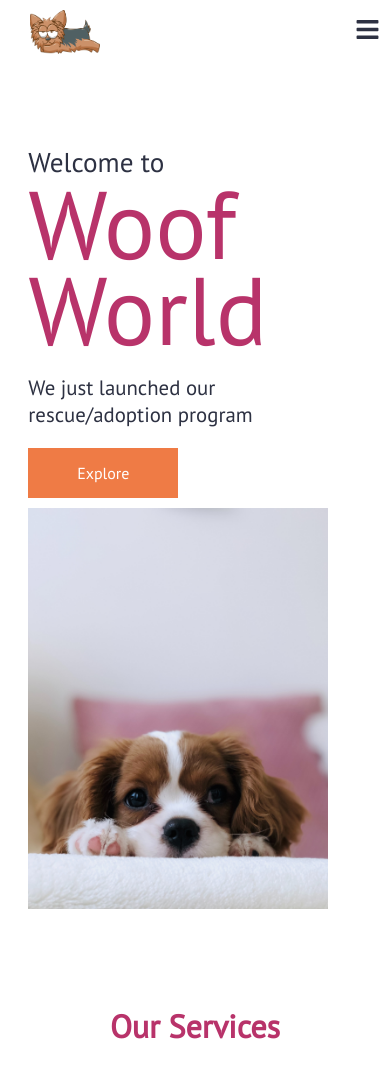
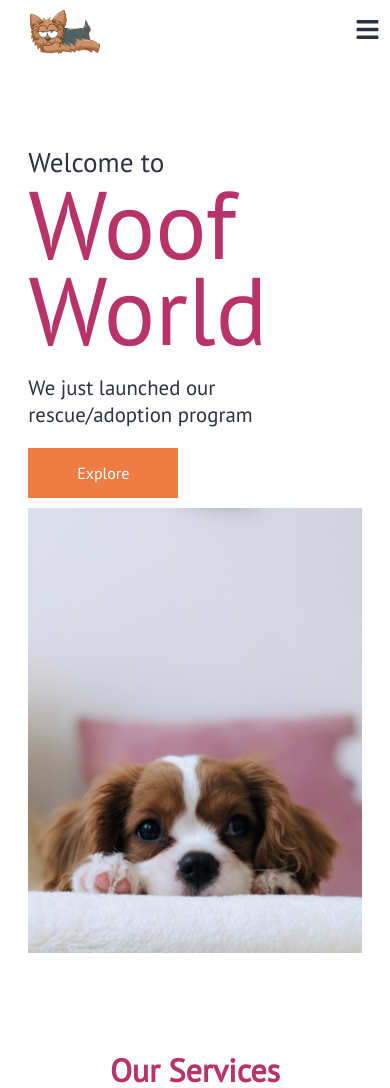
Before and after one commit to SomtooFromLaffy/WoofWorld, a React (Create React App) app in the folder woofworld/: page / in a window 390 px wide. Shown: the top 1088 px of the page. Built offline with nearby package versions, Linux system fonts and the light colour scheme.

Commit message:
Navbar isn't transparent anymore

```diff
--- a/woofworld/src/components/Navbar.js
+++ b/woofworld/src/components/Navbar.js
@@ -1,6 +1,6 @@
 import React, {useState} from 'react'
 import './NavbarStyles.css'
-// import {Link} from 'react-router-dom'
+import {Link} from 'react-router-dom'
 import {FaBars, FaTimes} from 'react-icons/fa'
 import logo from '../assets/images/logo.png'
 
@@ -15,9 +15,9 @@ const Navbar = () => {
   return (
     <div>
         <header>
-            <HashLink to = "#landing-page" className="logo" >
+            <Link to = "/" className="logo" >
                 <img src={logo} alt="Woof World Logo"></img>
-            </HashLink>
+            </Link>
 
 
             <ul className={click ? "navbar active" : "navbar"}>
--- a/woofworld/src/components/NavbarStyles.css
+++ b/woofworld/src/components/NavbarStyles.css
@@ -9,6 +9,7 @@ header {
     right:0;
     /* z-index: 1000; */
     margin: 0 auto;
+    background-color: #ffff;
 }
 .logo2{
     display: flex;
--- a/woofworld/src/components/WelcomeSectionStyles.css
+++ b/woofworld/src/components/WelcomeSectionStyles.css
@@ -17,6 +17,7 @@
     display: flex;
     flex-direction: column;
     justify-content: center;
+
 }
 
 .welcome-text span{
@@ -64,6 +65,12 @@
 }
 
 @media screen and (max-width:700px) {
+
+    .welcome-image{
+        width:100%;
+    }
+
+
     .landing-page{
         padding-top: 9em;
     }
```
Also changed, not shown: woofworld/src/components/ServiceFormStyles.css (+0 -25 lines).
